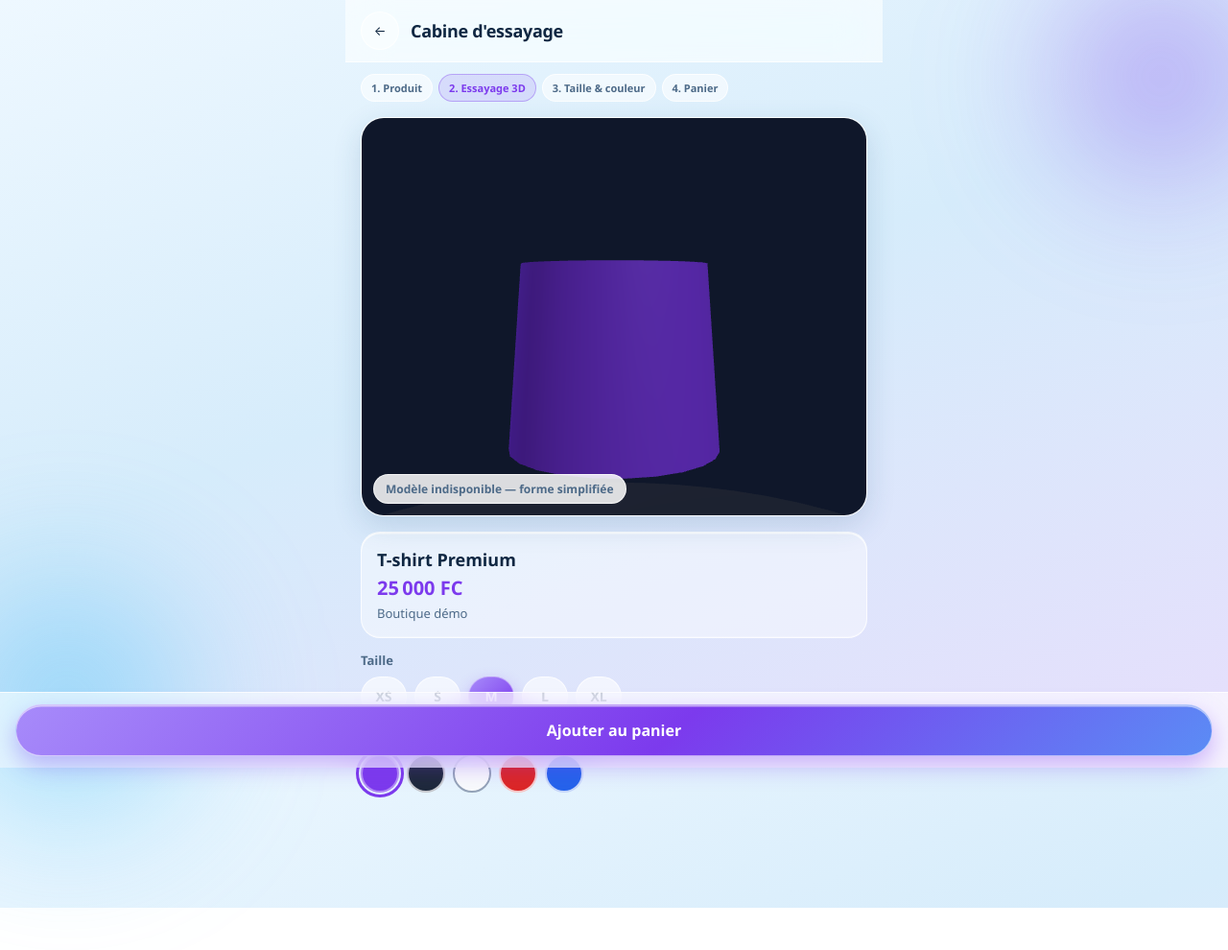
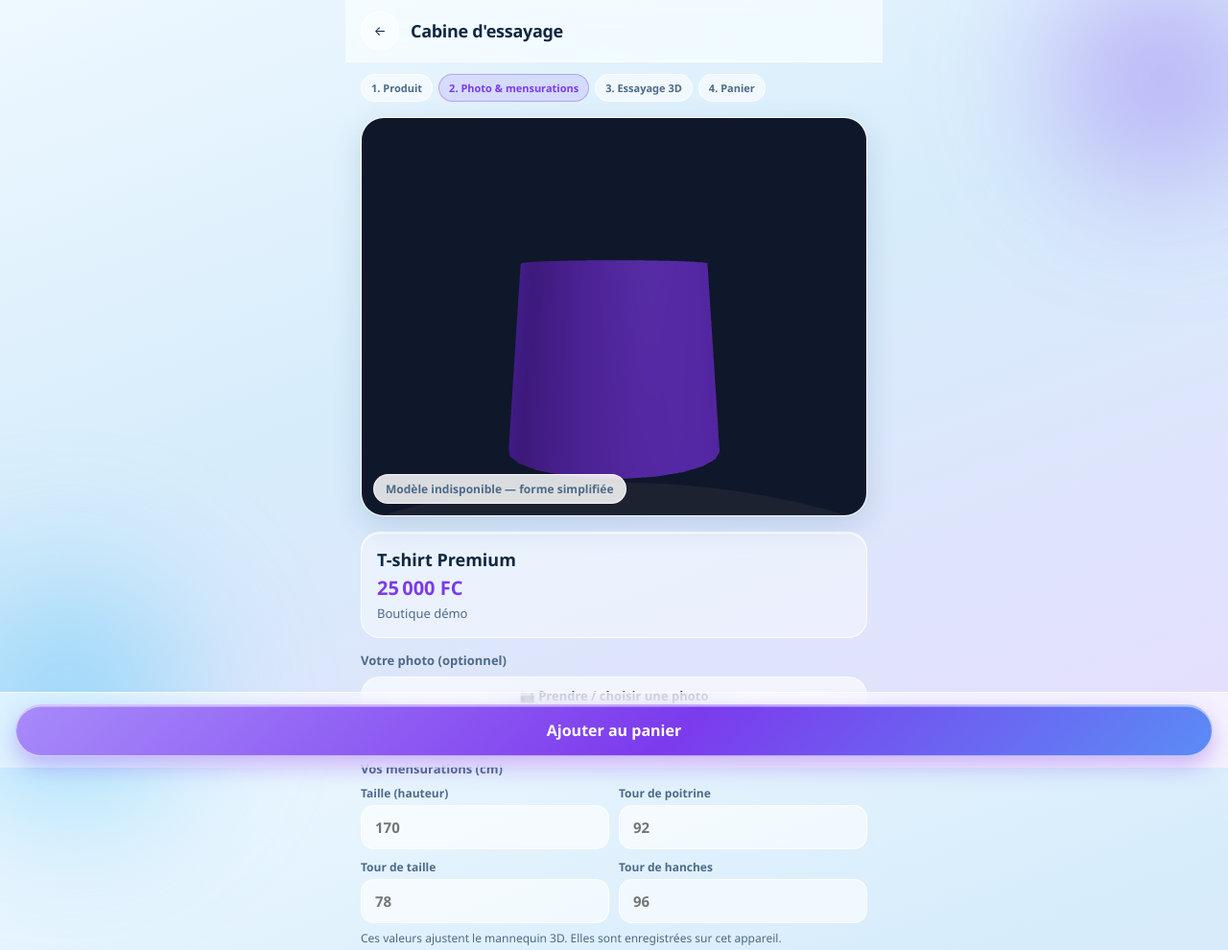
Before and after one commit to d6559879-dev/Shopbuilder-, a plain HTML site: page essayage.html in a window 1280 px wide. Shown: the top 990 px of the page at 96% size. Before the commit the page ends 946 px from the top, so only its background shows below. Drawn offline with nearby package versions, Linux system fonts and the light colour scheme; no server answers; animation ran at ten frames a second.

Commit message:
Essayage étape 2: photo (caméra/galerie) + mensurations + ajustement 3D

```diff
--- a/essayage.html
+++ b/essayage.html
@@ -209,6 +209,94 @@
             background: rgba(124, 58, 237, 0.12);
             border-color: rgba(124, 58, 237, 0.35);
         }
+
+        .mensurations-grille {
+            display: grid;
+            grid-template-columns: 1fr 1fr;
+            gap: 10px;
+        }
+
+        .mensurations-grille label {
+            display: block;
+            margin-bottom: 4px;
+            font-size: 12px;
+            font-weight: 600;
+            color: var(--encre-douce);
+        }
+
+        .mensurations-grille input {
+            width: 100%;
+            box-sizing: border-box;
+            padding: 12px 14px;
+            font-family: inherit;
+            font-size: 15px;
+            font-weight: 600;
+            color: var(--encre);
+            background: var(--verre-fort);
+            border: 1px solid var(--verre-bord);
+            border-radius: 14px;
+            outline: none;
+        }
+
+        .mensurations-grille input:focus {
+            border-color: rgba(124, 58, 237, 0.55);
+            box-shadow: 0 0 0 3px rgba(124, 58, 237, 0.15);
+        }
+
+        .photo-zone {
+            display: flex;
+            align-items: center;
+            gap: 12px;
+        }
+
+        .photo-apercu {
+            width: 72px;
+            height: 72px;
+            border-radius: 16px;
+            object-fit: cover;
+            background: var(--g55);
+            border: 1px solid var(--verre-bord);
+            display: none;
+        }
+
+        .photo-apercu.visible {
+            display: block;
+        }
+
+        .photo-actions {
+            display: flex;
+            flex-direction: column;
+            gap: 8px;
+            flex: 1;
+        }
+
+        .photo-actions button,
+        .photo-actions label.fichier {
+            display: inline-flex;
+            align-items: center;
+            justify-content: center;
+            gap: 6px;
+            padding: 10px 14px;
+            font-family: inherit;
+            font-size: 13px;
+            font-weight: 600;
+            color: var(--encre);
+            background: var(--verre-fort);
+            border: 1px solid var(--verre-bord);
+            border-radius: 999px;
+            cursor: pointer;
+        }
+
+        .photo-actions input[type="file"] {
+            display: none;
+        }
+
+        .aide-mensurations {
+            margin: 8px 0 0;
+            font-size: 12px;
+            color: var(--encre-douce);
+            line-height: 1.4;
+        }
     </style>
 </head>
 <body>
@@ -220,8 +308,8 @@
 
         <div class="etapes-mini" aria-label="Étapes">
             <span>1. Produit</span>
-            <span class="actif">2. Essayage 3D</span>
-            <span>3. Taille & couleur</span>
+            <span class="actif">2. Photo & mensurations</span>
+            <span>3. Essayage 3D</span>
             <span>4. Panier</span>
         </div>
 
@@ -234,6 +322,44 @@
             <h2 id="nom-produit">T-shirt Premium</h2>
             <p class="prix" id="prix-produit">25 000 FC</p>
             <p class="boutique" id="nom-boutique">Boutique démo</p>
+        </div>
+
+        <div class="essayage-section">
+            <label>Votre photo (optionnel)</label>
+            <div class="photo-zone">
+                <img id="photo-apercu" class="photo-apercu" alt="Aperçu">
+                <div class="photo-actions">
+                    <label class="fichier">
+                        📷 Prendre / choisir une photo
+                        <input type="file" id="input-photo" accept="image/*" capture="user">
+                    </label>
+                    <button type="button" id="btn-effacer-photo" hidden>Retirer la photo</button>
+                </div>
+            </div>
+            <p class="aide-mensurations">La photo sert de référence visuelle. L’analyse IA arrivera plus tard.</p>
+        </div>
+
+        <div class="essayage-section">
+            <label>Vos mensurations (cm)</label>
+            <div class="mensurations-grille">
+                <div>
+                    <label for="m-taille">Taille (hauteur)</label>
+                    <input type="number" id="m-taille" inputmode="decimal" min="120" max="220" step="1" placeholder="170">
+                </div>
+                <div>
+                    <label for="m-poitrine">Tour de poitrine</label>
+                    <input type="number" id="m-poitrine" inputmode="decimal" min="60" max="160" step="1" placeholder="92">
+                </div>
+                <div>
+                    <label for="m-taille-tour">Tour de taille</label>
+                    <input type="number" id="m-taille-tour" inputmode="decimal" min="50" max="150" step="1" placeholder="78">
+                </div>
+                <div>
+                    <label for="m-hanches">Tour de hanches</label>
+                    <input type="number" id="m-hanches" inputmode="decimal" min="60" max="160" step="1" placeholder="96">
+                </div>
+            </div>
+            <p class="aide-mensurations">Ces valeurs ajustent le mannequin 3D. Elles sont enregistrées sur cet appareil.</p>
         </div>
 
         <div class="essayage-section">
```
